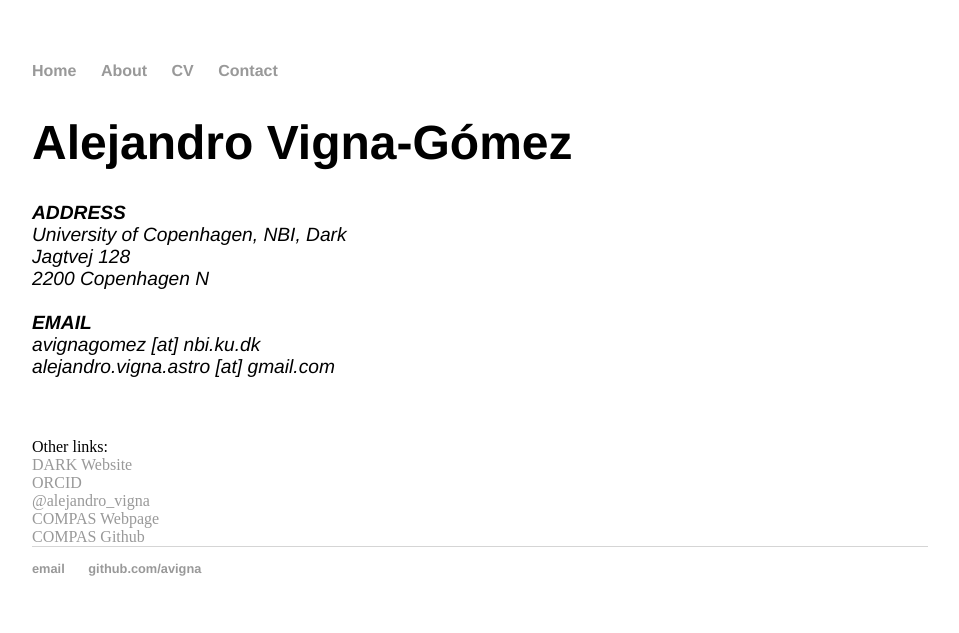
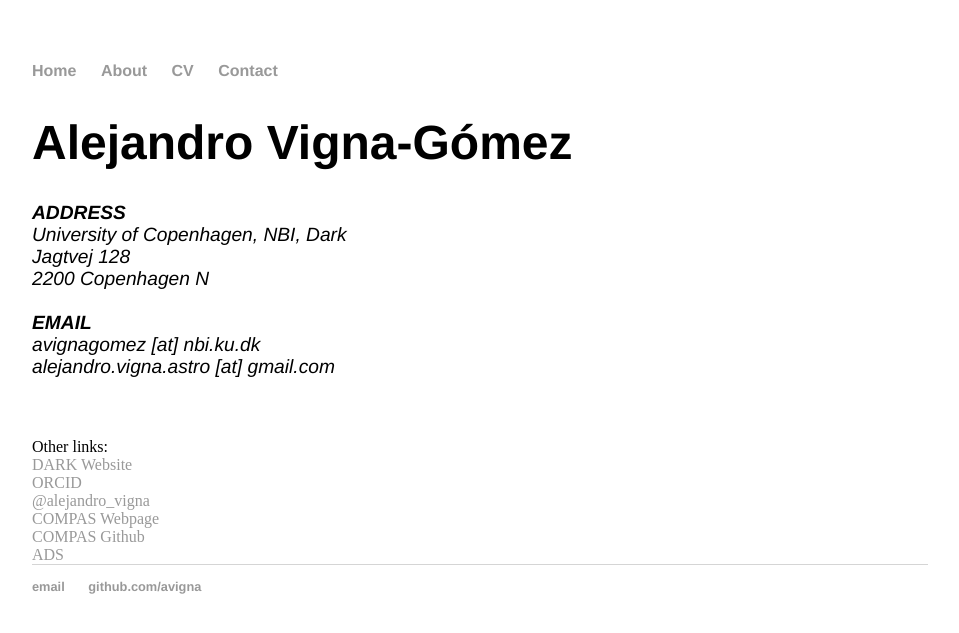
Before and after one commit to avigna/avigna.github.io, a Jekyll site: the page built from contact/index.html, in a window 1280 px wide. Shown: the top 633 px of the page, without its empty margins (160-1119 px from the left). Built offline with Jekyll 4.4.1, drawn with Linux system fonts in a browser that asks for light colours.

Commit message:
Update index.html

```diff
--- a/contact/index.html
+++ b/contact/index.html
@@ -24,4 +24,5 @@ title: Contact
 		<a href="https://twitter.com/alejandro_vigna">@alejandro_vigna</a><br>
 		<a href="https://compas.science/">COMPAS Webpage</a><br>
 		<a href="https://github.com/TeamCOMPAS/COMPAS">COMPAS Github</a><br>
+		<a href=" https://ui.adsabs.harvard.edu/public-libraries/u0thPWjSScWVZpHOCaW58Q">ADS</a><br>
 	</div>
```
